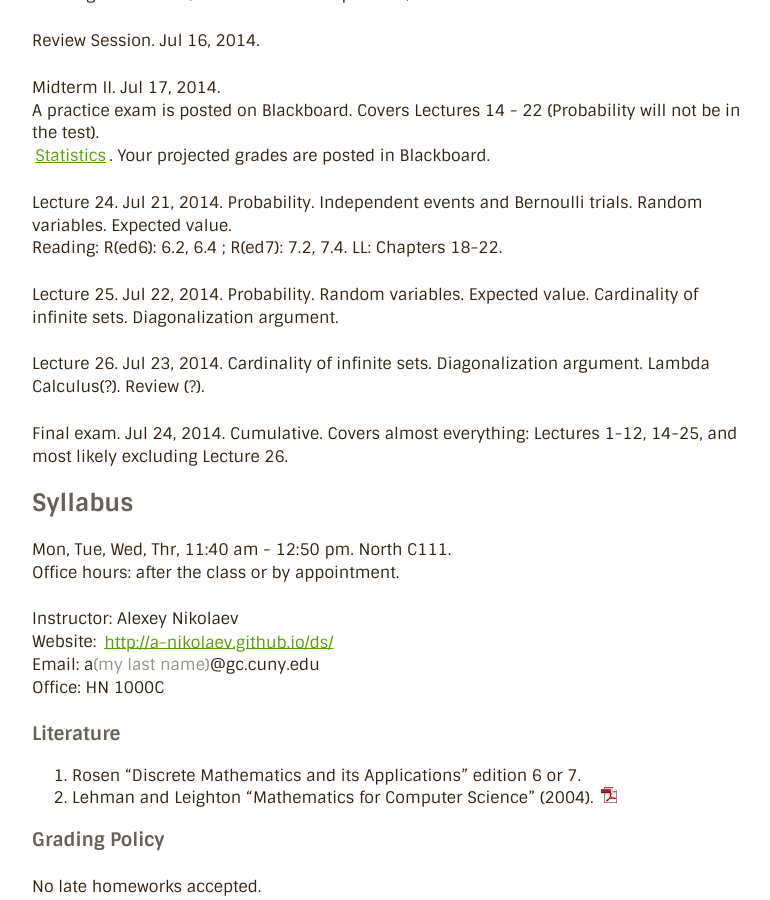
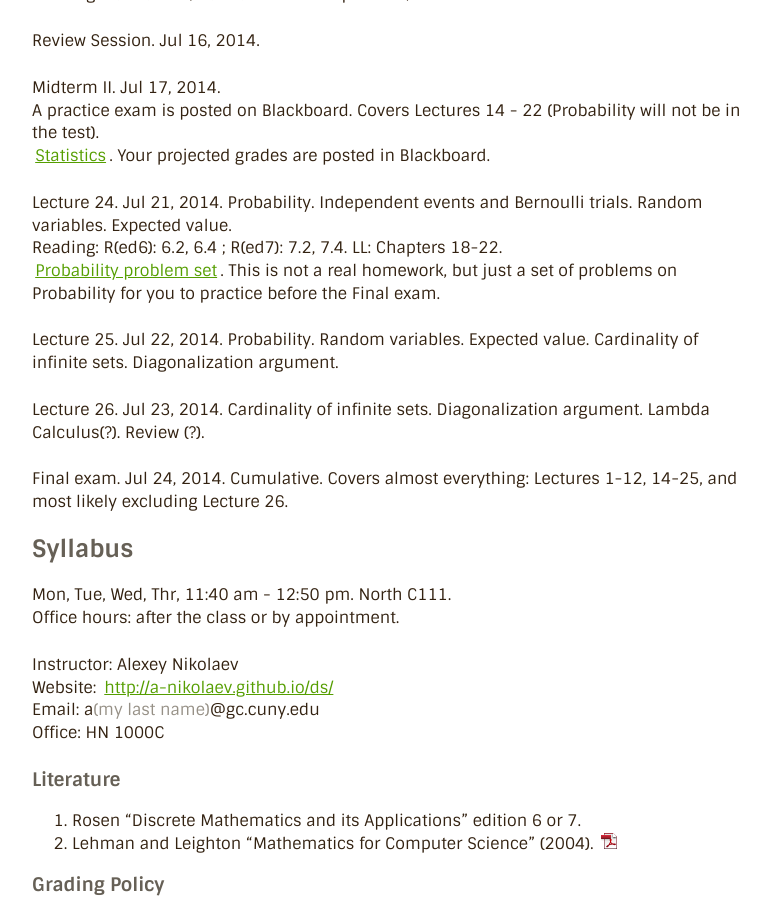
Before and after one commit to a-nikolaev/a-nikolaev.github.io, a Jekyll site: the page built from ds/index.markdown, in a window 1280 px wide and 900 px high, scrolled down 2490 px. Shown: the whole window, without its empty margins (248-1018 px from the left). Built offline with Jekyll 4.4.1, drawn with Linux system fonts in a browser that asks for light colours; Markdown is read by kramdown in place of the engine named in the settings.

Commit message:
prob problem set

```diff
--- a/ds/index.markdown
+++ b/ds/index.markdown
@@ -132,6 +132,8 @@ A practice exam is posted on Blackboard. Covers Lectures 14 - 22 (Probability wi
 
 Lecture 24. Jul 21, 2014. Probability. Independent events and Bernoulli trials. Random variables. Expected value.
 Reading: R(ed6): 6.2, 6.4 ; R(ed7): 7.2, 7.4. LL: Chapters 18-22.
+[Probability problem set](/ds/docs/prob.pdf). This is not a real homework, but just a set of problems on Probability for you
+to practice before the Final exam.
 
 Lecture 25. Jul 22, 2014. Probability. Random variables. Expected value. Cardinality of infinite sets. Diagonalization argument.
 
```
Also changed, not shown: 1 other file.
